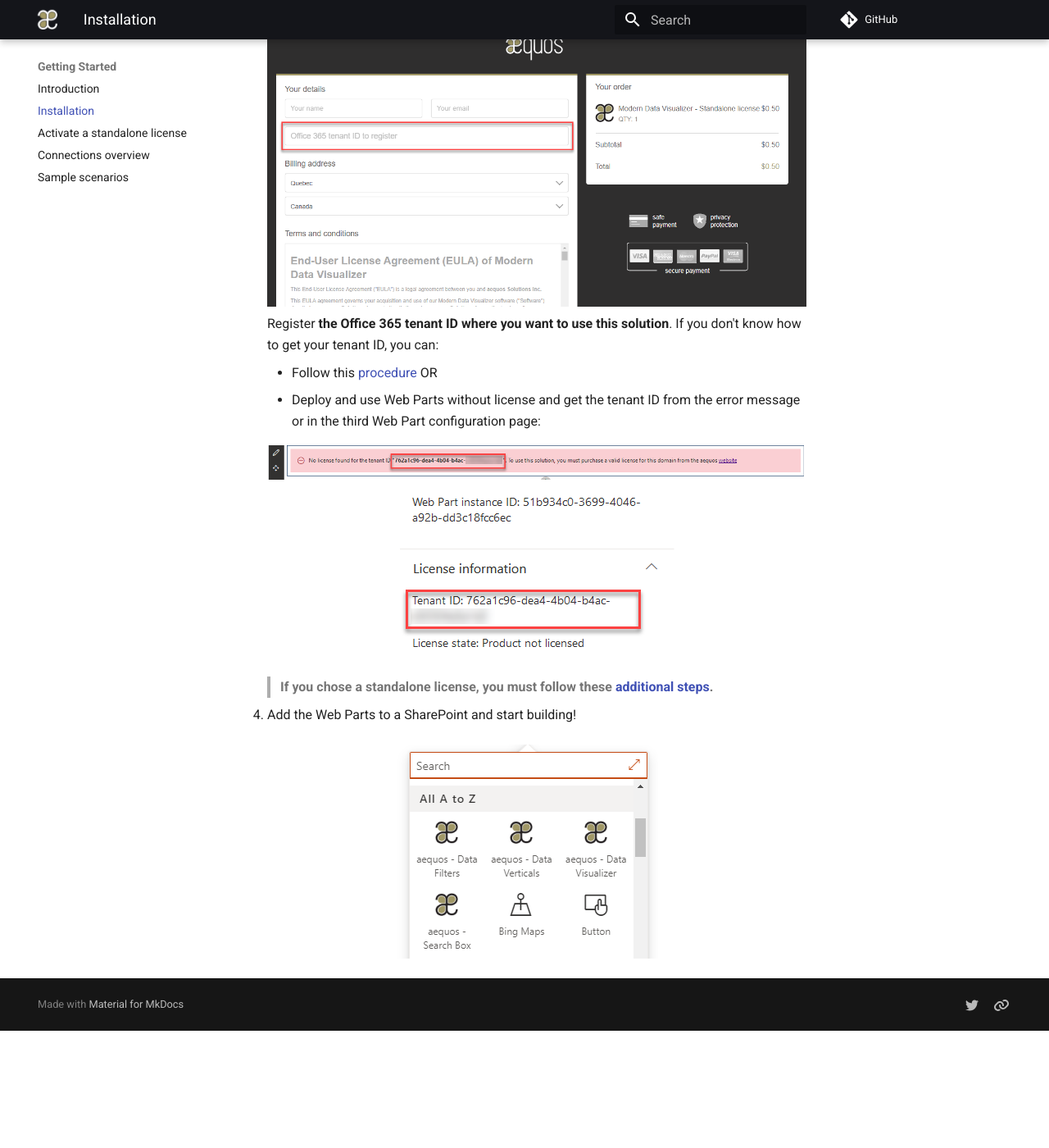
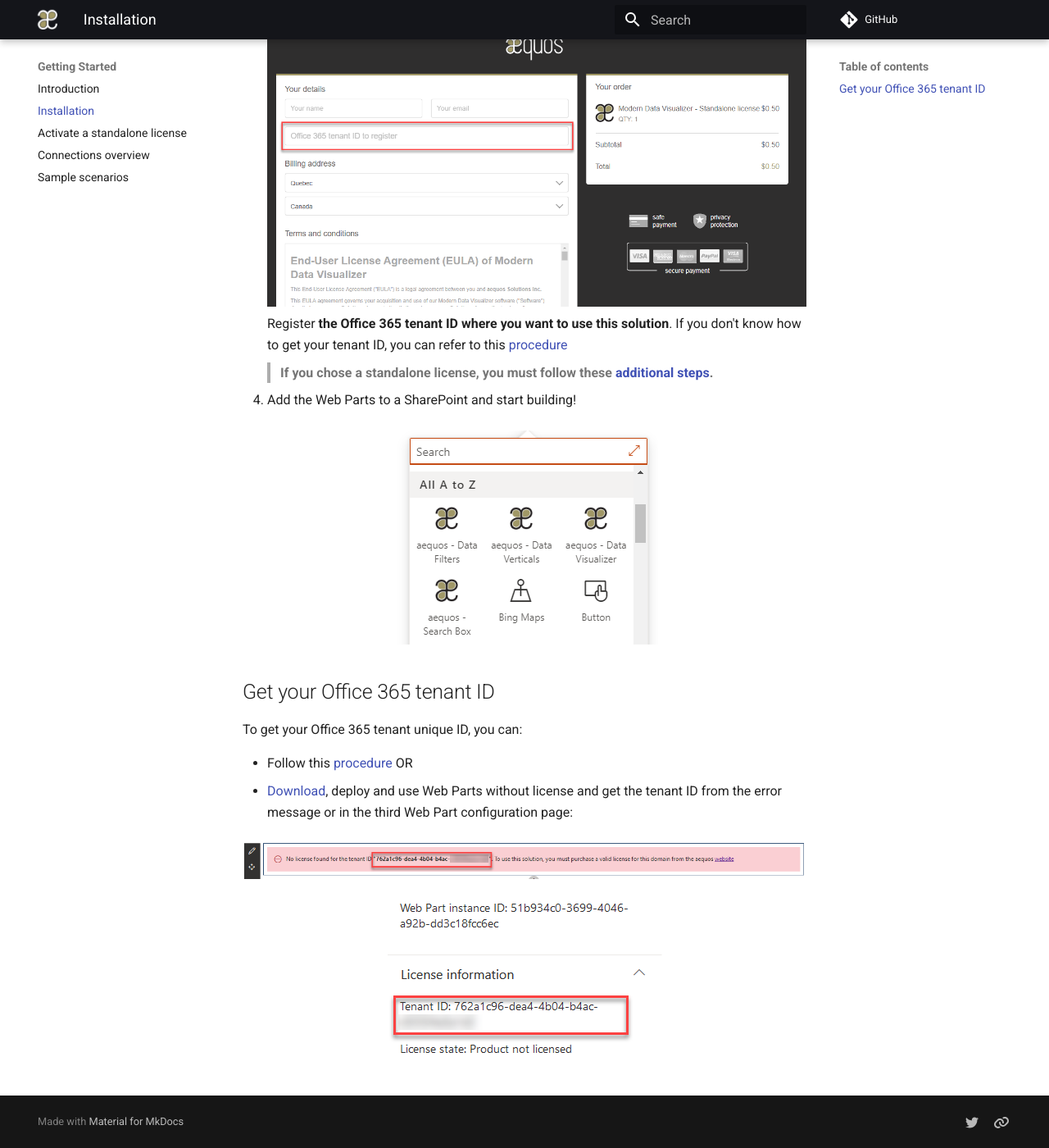
Before and after one commit to aequos-solutions/modern-data-visualizer, an MkDocs documentation site: the page built from docs/installation.md, in a window 1280 px wide and 1400 px high, scrolled down 1152 px. Shown: the whole window at 82% size. Built offline with MkDocs 1.6.1 and Material for MkDocs 9.7.7, drawn with Linux system fonts in a browser that asks for light colours; comment, search, counter and statistics services are not loaded; before the commit the page ends 2409 px from its top, so only the background shows below that.

Commit message:
- Updated documentation

```diff
--- a/docs/installation.md
+++ b/docs/installation.md
@@ -22,17 +22,21 @@
 
     !["Get license"](./assets/licenses.png){: .center}
 
-    Register **the Office 365 tenant ID where you want to use this solution**. If you don't know how to get your tenant ID, you can:
-
-    - Follow this [procedure](https://docs.microsoft.com/en-us/onedrive/find-your-office-365-tenant-id) OR
-    - Deploy and use Web Parts without license and get the tenant ID from the error message or in the third Web Part configuration page:
-
-    !["Get tenant ID "](./assets/get_tenant_id.png){: .center}
-
-    !["Get tenant ID 2"](./assets/get_tenant_id2.png){: .center}
+    Register **the Office 365 tenant ID where you want to use this solution**. If you don't know how to get your tenant ID, you can refer to this [procedure](#get-your-office-365-tenant-id)
 
     > **If you chose a standalone license, you must follow these [additional steps](./setup_standalone.md).**
 
 4. Add the Web Parts to a SharePoint and start building!
 
 !["Available Web Parts"](./assets/webparts.png){: .center}
+
+## Get your Office 365 tenant ID
+
+To get your Office 365 tenant unique ID, you can:
+
+- Follow this [procedure](https://docs.microsoft.com/en-us/onedrive/find-your-office-365-tenant-id) OR
+- [Download](https://github.com/aequos-solutions/modern-data-visualizer/releases), deploy and use Web Parts without license and get the tenant ID from the error message or in the third Web Part configuration page:
+
+!["Get tenant ID "](./assets/get_tenant_id.png){: .center}
+
+!["Get tenant ID 2"](./assets/get_tenant_id2.png){: .center}
```
Also changed, not shown: docs/getting_started/sample_scenarios.md (+23 -1 lines), docs/index.md (+1 -1 lines), docs/usage/data-filters/index.md (+1 -1 lines), docs/usage/data-visualizer/connections/index.md (+4 -0 lines), docs/usage/data-visualizer/tokens.md (+2 -2 lines).
